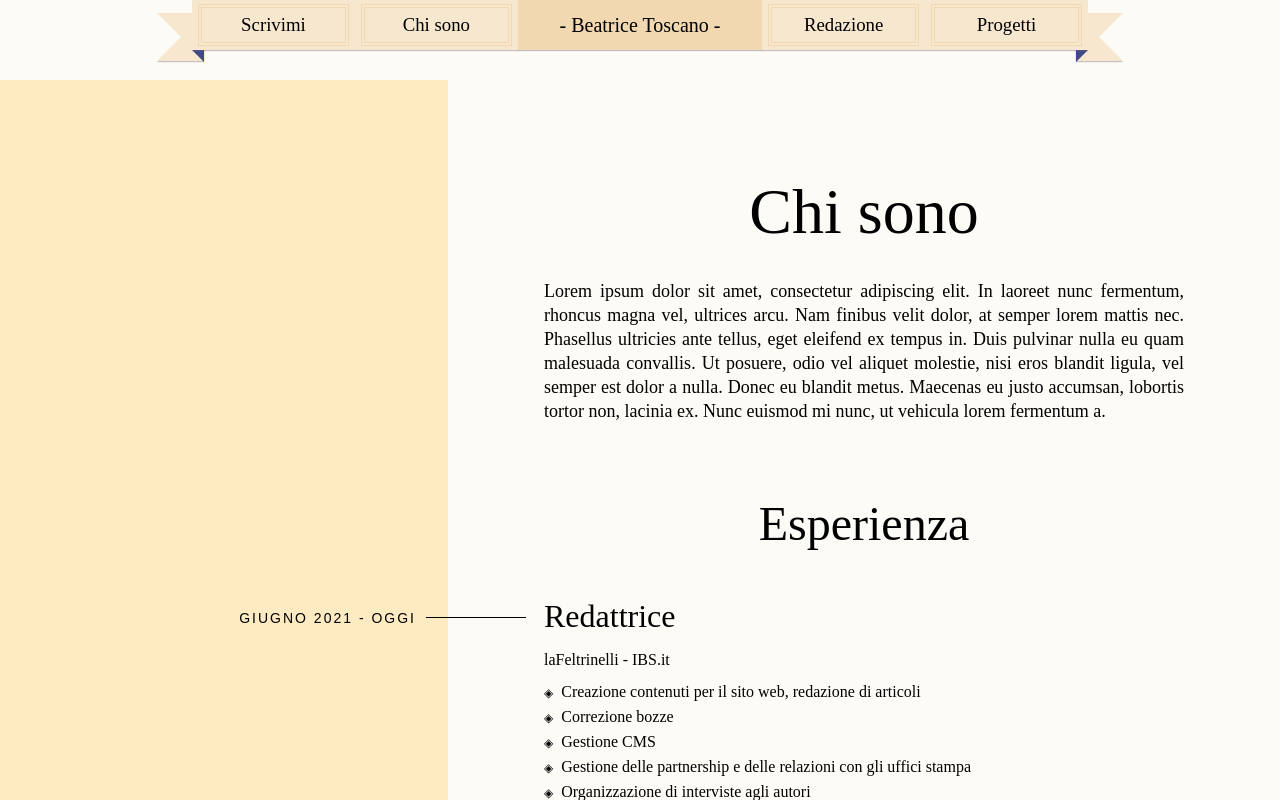
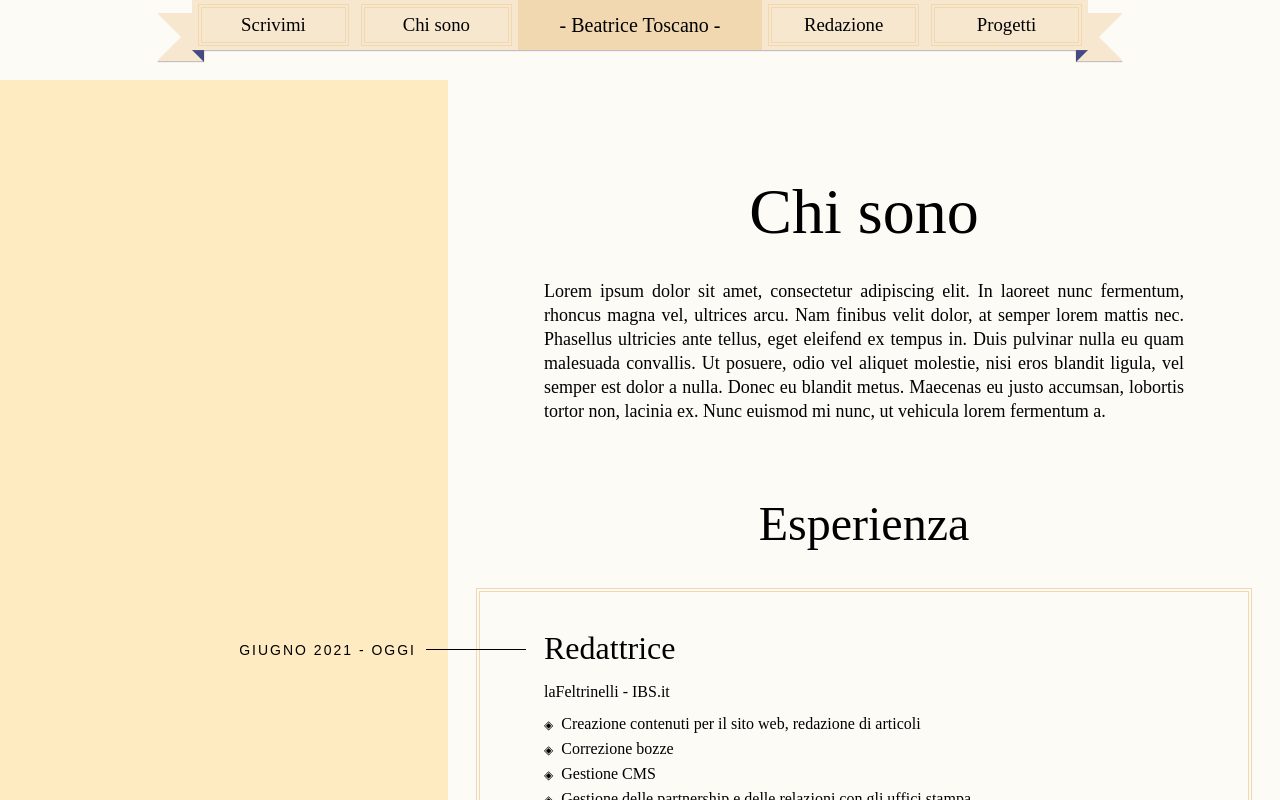
Before and after one commit to btoscano/btoscano.github.io, a React (Create React App) app: page /chi-sono in a window 1280 px wide. Shown: the top 800 px of the page. Built offline with nearby package versions, Linux system fonts and the light colour scheme.

Commit message:
jobs part 4

```diff
--- a/src/Dati.js
+++ b/src/Dati.js
@@ -1,8 +1,12 @@
 const data = {
+  chisono: {
+      paragrafo: " Lorem ipsum dolor sit amet, consectetur adipiscing elit. In laoreet nunc fermentum, rhoncus magna vel, ultrices arcu. Nam finibus velit dolor, at semper lorem mattis nec. Phasellus ultricies ante tellus,    eget eleifend ex tempus in. Duis pulvinar nulla eu quam malesuada convallis. Ut posuere, odio vel aliquet molestie, nisi eros blandit ligula, vel semper est dolor a nulla. Donec eu blandit metus.  Maecenas eu justo accumsan, lobortis tortor non, lacinia ex. Nunc  euismod mi nunc, ut vehicula lorem fermentum a."
+  },
   timeline: [
     {
       index: 0,
       job: "Segretaria di Redazione e Assistente di Produzione",
+      joblink: "https://www.google.it",
       employer: "C.T.U. - Centro di Servizio per le Tecnologie e la Didattica Universitaria Multimediale e a Distanza",
       date: "ottobre 2016 - febbraio 2017",
       list: [
@@ -12,6 +16,7 @@ const data = {
     {
         index: 1,
         job: "Communication Assistant",
+        joblink: "https://www.google.it",
         employer: "Studio del regista Fabio Martina",
         date: "gennaio 2017 - marzo 2017",
         list: [
@@ -21,6 +26,7 @@ const data = {
       {
         index: 2,
         job: "Junior Editor",
+        joblink: "https://www.google.it",
         employer: "Biblioteca Sormani di Milano",
         date: "settembre 2018 - febbraio 2019",
         list: [
@@ -30,6 +36,7 @@ const data = {
       {
         index: 3,
         job: "Content Editor",
+        joblink: "https://www.google.it",
         employer: "WeContent - agenzia di content marketing e digital strateging",
         date: "ottobre 2018 - febbraio 2019",
         list: [
@@ -42,6 +49,7 @@ const data = {
       {
         index: 4,
         job: "Junior Editor e Correttrice Bozze",
+        joblink: "https://www.google.it",
         employer: "Il Leone Verde - casa editrice",
         date: "settembre 2020 - dicembre 2020",
         list: [
@@ -57,6 +65,7 @@ const data = {
       {
         index: 5,
         job: "Traduttrice e Correttrice Bozze",
+        joblink: "https://www.google.it",
         employer: "Il Leone Verde - casa editrice",
         date: "gennaio 2021 - marzo 2021",
         list: [
@@ -67,6 +76,7 @@ const data = {
       {
         index: 6,
         job: "Redattrice",
+        joblink: "https://www.google.it",
         employer: "laFeltrinelli - IBS.it",
         date: "giugno 2021 - oggi",
         list: [
--- a/src/Pages/Chi-sono.js
+++ b/src/Pages/Chi-sono.js
@@ -5,7 +5,7 @@ function Timeline() {
   return [...data.timeline].reverse().map((entry) => (
     <div className="entry__wrapper" key={entry.index}>
       <h2 className="entry__job">{entry.job}</h2>
-      <p className="entry__employer">{entry.employer}</p>
+      <p className="entry__employer"><a className="entry__link" href={entry.joblink}> {entry.employer}</a></p>
       <p className="entry__date">
         <span>{entry.date}</span>
       </p>
@@ -26,14 +26,7 @@ function ChiSono() {
         <div className="chisono__rightWrapper">
           <h1 className="chisono__title">Chi sono</h1>
           <p className="chisono__paragraph">
-            Lorem ipsum dolor sit amet, consectetur adipiscing elit. In laoreet
-            nunc fermentum, rhoncus magna vel, ultrices arcu. Nam finibus velit
-            dolor, at semper lorem mattis nec. Phasellus ultricies ante tellus,
-            eget eleifend ex tempus in. Duis pulvinar nulla eu quam malesuada
-            convallis. Ut posuere, odio vel aliquet molestie, nisi eros blandit
-            ligula, vel semper est dolor a nulla. Donec eu blandit metus.
-            Maecenas eu justo accumsan, lobortis tortor non, lacinia ex. Nunc
-            euismod mi nunc, ut vehicula lorem fermentum a.
+          {data.chisono.paragrafo}
           </p>
 
           <h2 className="chisono__experience">Esperienza</h2>
--- a/src/Styles/Global/variables.scss
+++ b/src/Styles/Global/variables.scss
@@ -5,6 +5,8 @@ $color-dark-1: #414A86;
 
 $color-white: #fdfbf6;
 $color-black: #0f0f0f;
+
+$color-link: #975f0a;
 
 $color-brown-grey: #44413b;
 
--- a/src/Styles/Pages/Chi-sono.scss
+++ b/src/Styles/Pages/Chi-sono.scss
@@ -12,6 +12,7 @@
     justify-content: space-between;
     align-items: center;
     flex-direction: row-reverse;
+    margin-bottom: 64px;
 }
 
 .chisono__rightWrapper{
@@ -49,8 +50,11 @@
 }
 
 .entry__wrapper{
-    padding: 0 64px;
-    margin-bottom: 32px;
+    padding: 32px 64px;
+    margin-bottom: 64px;
+
+    outline: 4px solid $color-light-2;
+    outline-style: double;
 }
 
 .entry__job{
@@ -61,7 +65,15 @@
 .entry__employer{
     @extend %h4;
     font-size: rem(16px);
-    margin-bottom: 8px;
+    padding-bottom: 8px;
+
+    &:hover{
+        color: $color-link;
+    }
+}
+
+.entry__link{
+    padding: 16px 0;
 }
 
 .entry__date{
```
